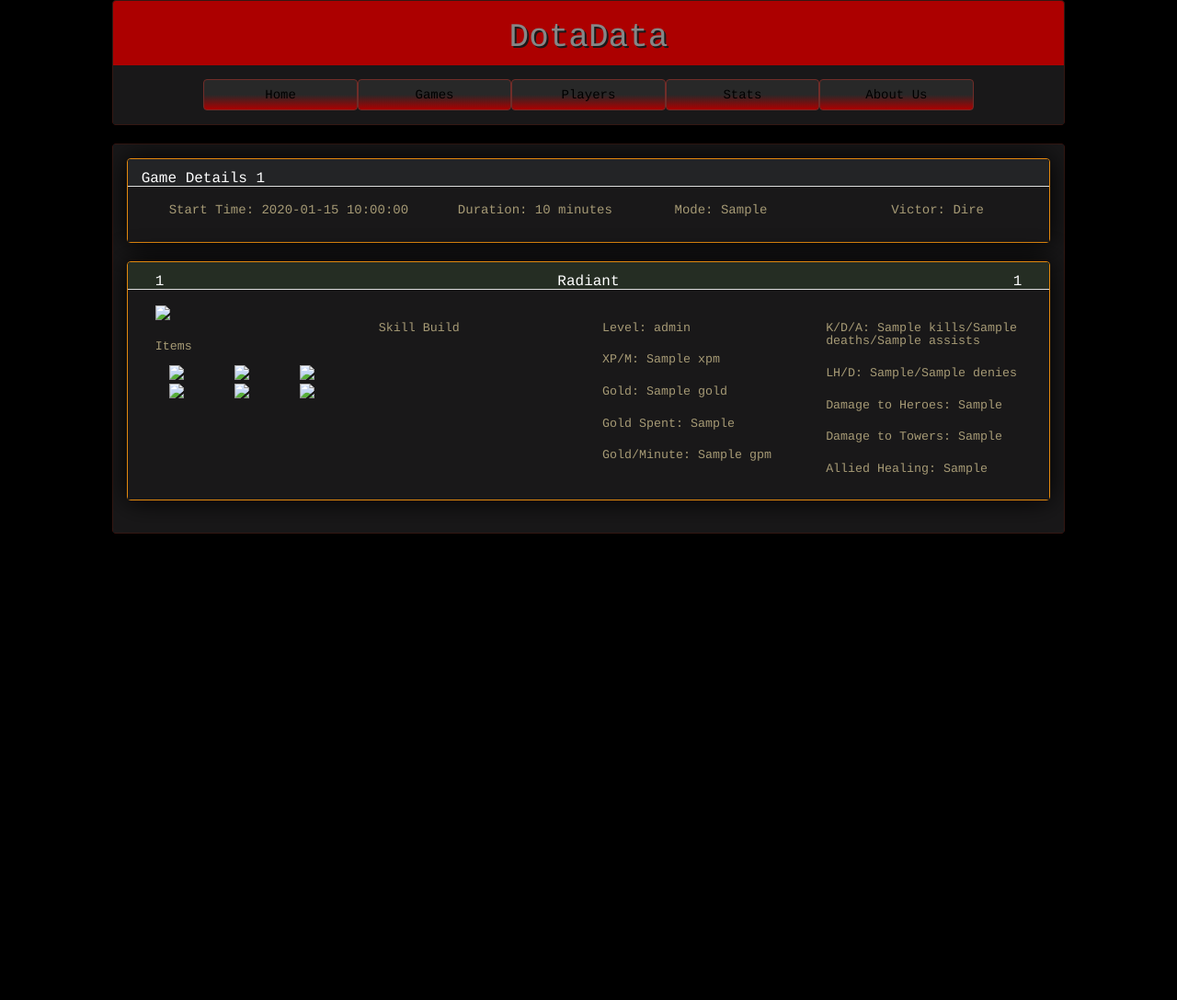
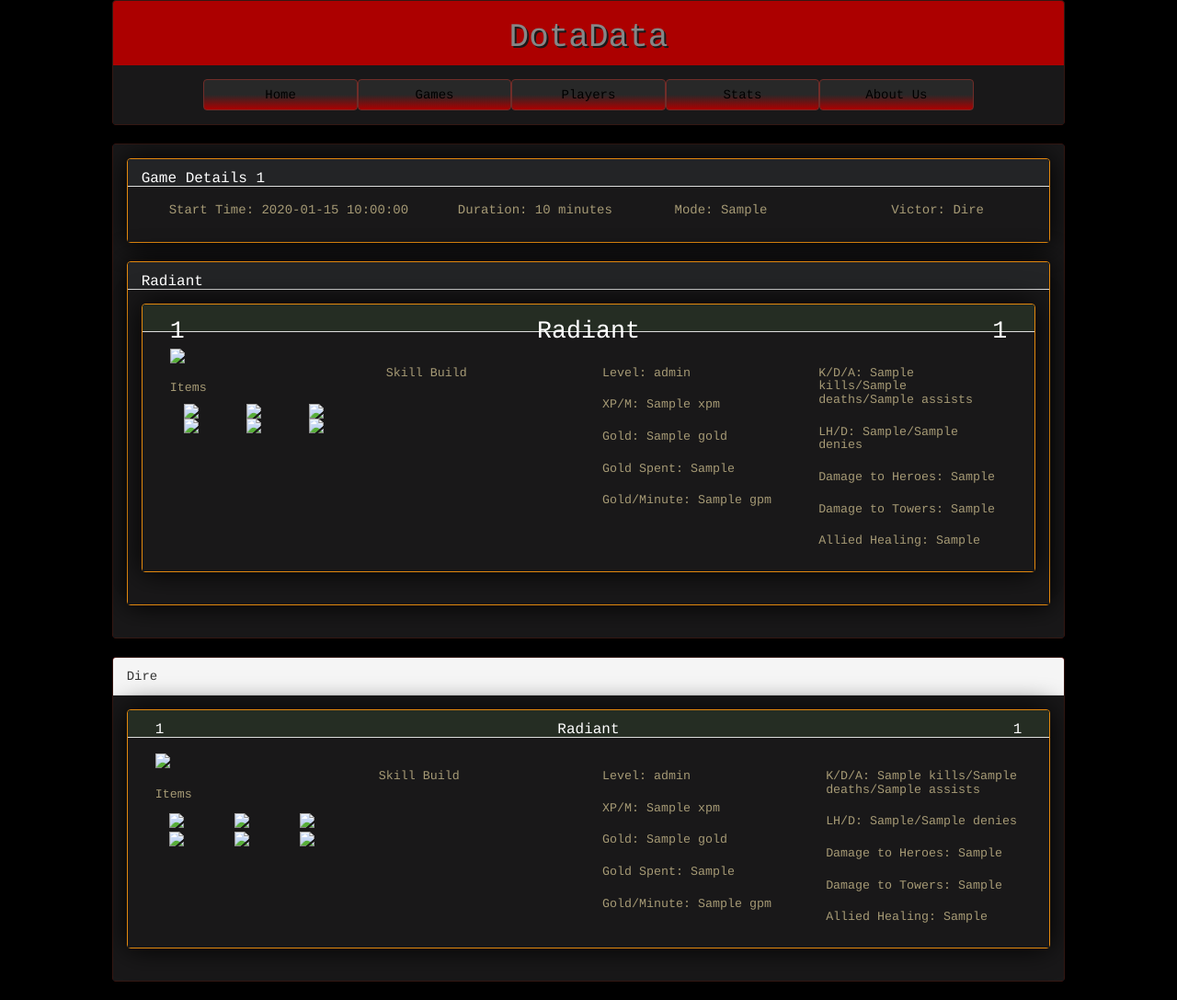
Before and after one commit to carlganz/DotaData, a Flask app: template templates/gamedetails.html in a window 1280 px wide. Shown: the whole page at 92% size. Before the commit the page ends 580 px from the top, so only its background shows below. Run offline with Flask 2, Linux system fonts and the light colour scheme; the template is opened without the code that fills it: most values are stand-ins (such as "Sample title", 1, 10 or a date in 2020); parts of the project's set-up code (start-up, migrations or seed data) failed here and were passed over; some libraries are stand-ins or nearby versions.

Commit message:
Problems with Game Details

```diff
--- a/templates/gamedetails.html
+++ b/templates/gamedetails.html
@@ -17,9 +17,11 @@
     </div>
 </div>
 
-{% for p in game.players %}
-
 <div class="panel panel-default">
+	<div class="panel-heading">Radiant</div>
+		<div class="panel-body">
+		{% for p in game.players[:5] %}
+		<div class="panel panel-default">
         <div class="panel-heading" style="background-color: {% if loop.index <= 5 %} #252D23; {% else %}  #56211A {% endif %}">
 			<div class="col-md-4 ">{{ p.hero_id }}</div>
 			<div class="col-md-4" align="center">{% if loop.index <= 5 %} Radiant {% else %}  Dire {% endif %}</div>
@@ -67,6 +69,79 @@
 			</div>
         </div>
 		  </div>
+		  	</div>
+	</div>
     {% endfor %}
 </div>
+		</div>
+	</div>
+
+
+
+
+
+
+
+
+
+
+<div class="panel panel-default">
+	<div class="panel-heading">Dire</div>
+		<div class="panel-body">
+		{% for p in game.players[5:] %}
+		<div class="panel panel-default">
+        <div class="panel-heading" style="background-color: {% if loop.index <= 5 %} #252D23; {% else %}  #56211A {% endif %}">
+			<div class="col-md-4 ">{{ p.hero_id }}</div>
+			<div class="col-md-4" align="center">{% if loop.index <= 5 %} Radiant {% else %}  Dire {% endif %}</div>
+			<div class="col-md-4" align="right">{{ p.account_id }}</div>
+        </div>
+        <div class="panel-body game-details">
+			<div class="col-md-3">
+				<div> <img src="{{p.portrait_url}}" width="50%"/> </div>
+				<h3>Items</h3>
+                    {% for i in range(0, 6) %}
+                    <div class="col-md-4">
+                        <img src="{{p.item_urls[i]}}" width="50px"/>
+                    </div>
+                    {% endfor %}
+               </div>
+                <div class="col-md-3">
+					<h3>Skill Build</h3>
+                    {% for i in range(0, 5) %}
+                    {% for j in range(0, 5) %}
+                    <div class="col-md-2 {% if loop.first %} col-md-offset-1 {% endif %}">
+                        {% set ind = j + 5 * i %}
+                        {% if p.abilities[ind] %}
+                        <p class="col-md-12">{{ind}}</p>
+                        <img src="{{p.abilities[j + 5 * i].ability_img_url}}" width="64px"/>
+                        {% else %}
+                        <div width="64px" height="64px"></div>
+                        {% endif %}
+                    </div>
+                    {% endfor %}
+                    {% endfor %}
+                </div>
+            <div class="col-md-3" align='left'>
+				<h3>Level: {{p.level}}</h3>
+				<h3>XP/M: {{p.xpm}} </h3>
+				<h3>Gold: {{p.gold}} </h3>
+				<h3>Gold Spent: {{p.gold_spent}}</h3>
+				<h3>Gold/Minute: {{p.gpm}} </h3>
+			</div>
+			<div class="col-md-3">
+				<h3>K/D/A: {{p.kills}}/{{p.deaths}}/{{p.assists}}
+				<h3>LH/D: {{p.last_hits}}/{{p.denies}}</h3>
+				<h3>Damage to Heroes: {{p.hero_damage}}</h3>
+				<h3>Damage to Towers: {{p.tower_damage}}</h3>
+				<h3>Allied Healing: {{p.hero_healing}}</h3>
+			</div>
+        </div>
+		  </div>
+		  </div>
+		  </div>
+    {% endfor %}
+</div>
+		</div>
+	</div>
+
 {% endblock %}
```
